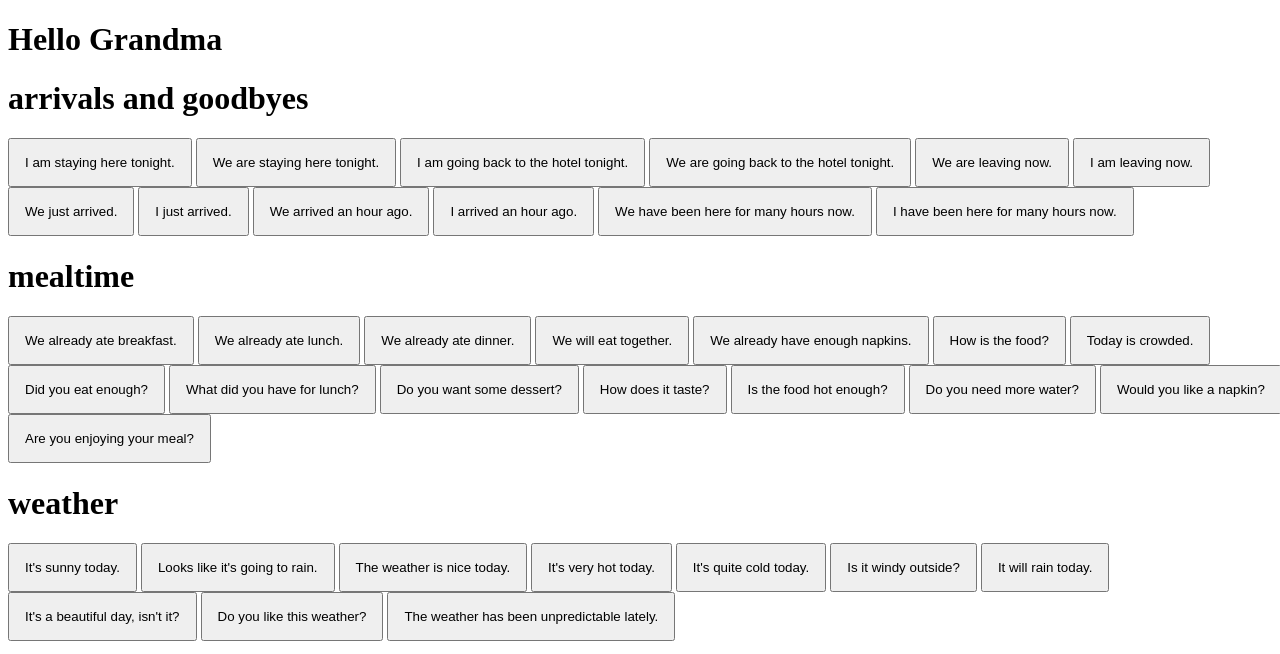
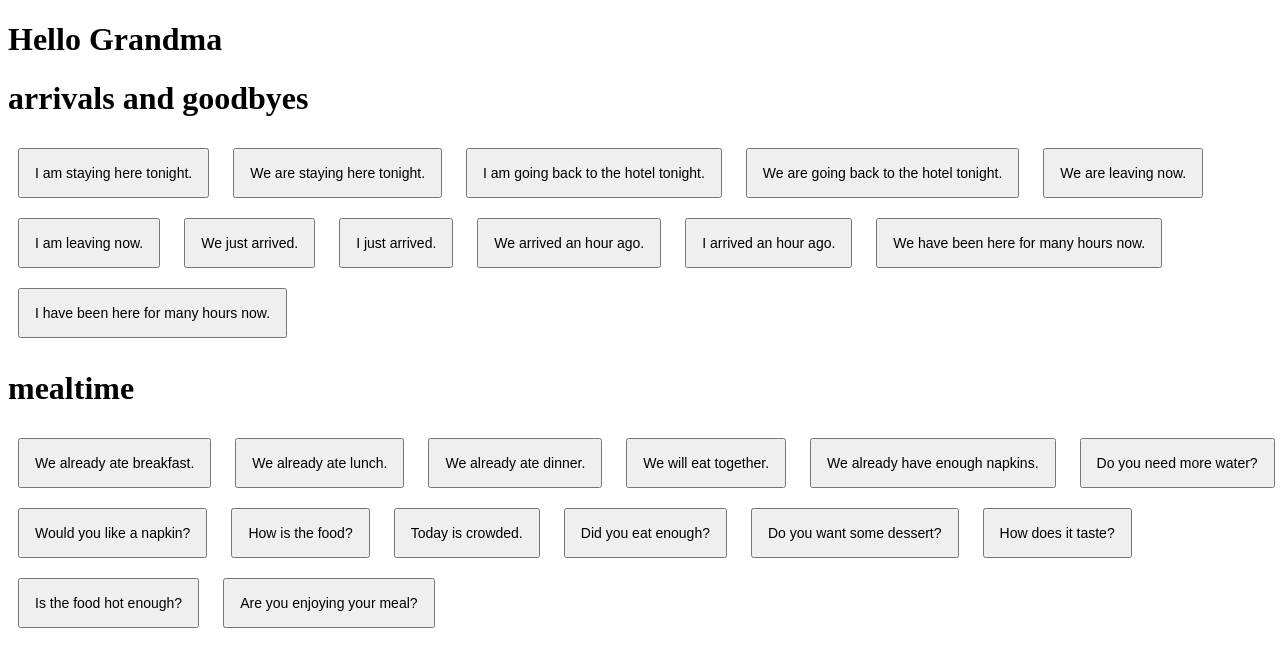
Before and after one commit to lawrluor/grandmaQuickchat, a Flask app: page / in a window 1280 px wide. Shown: the top 654 px of the page. Run offline with Flask 3, Linux system fonts and the light colour scheme.

Commit message:
changed prompts

```diff
--- a/static/data.json
+++ b/static/data.json
@@ -20,15 +20,14 @@
       { "english": "We already ate dinner.", "chinese": "我們已經吃過晚餐了。" },
       { "english": "We will eat together.", "chinese": "我們會一起吃飯。" },
       { "english": "We already have enough napkins.", "chinese": "我們已經有足夠的餐巾了。" },
+      { "english": "Do you need more water?", "chinese": "你需要更多的水嗎？" },
+      { "english": "Would you like a napkin?", "chinese": "你需要餐巾嗎？" },
       { "english": "How is the food?", "chinese": "食物怎麼樣？" },
       { "english": "Today is crowded.", "chinese": "今天很擁擠。" },
       { "english": "Did you eat enough?", "chinese": "你吃飽了嗎？" },
-      { "english": "What did you have for lunch?", "chinese": "你午餐吃了什麼？" },
       { "english": "Do you want some dessert?", "chinese": "你想要些甜點嗎？" },
       { "english": "How does it taste?", "chinese": "味道如何？" },
       { "english": "Is the food hot enough?", "chinese": "食物夠熱嗎？" },
-      { "english": "Do you need more water?", "chinese": "你需要更多的水嗎？" },
-      { "english": "Would you like a napkin?", "chinese": "你需要餐巾嗎？" },
       { "english": "Are you enjoying your meal?", "chinese": "你喜歡這頓飯嗎？" }
     ],
     "weather": [
--- a/static/styles.css
+++ b/static/styles.css
@@ -4,6 +4,8 @@ body {
 
 button {
 	padding: 15px;
+	margin: 10px;
+	font-size: 14px;
 }
 
 .display-text {
```
